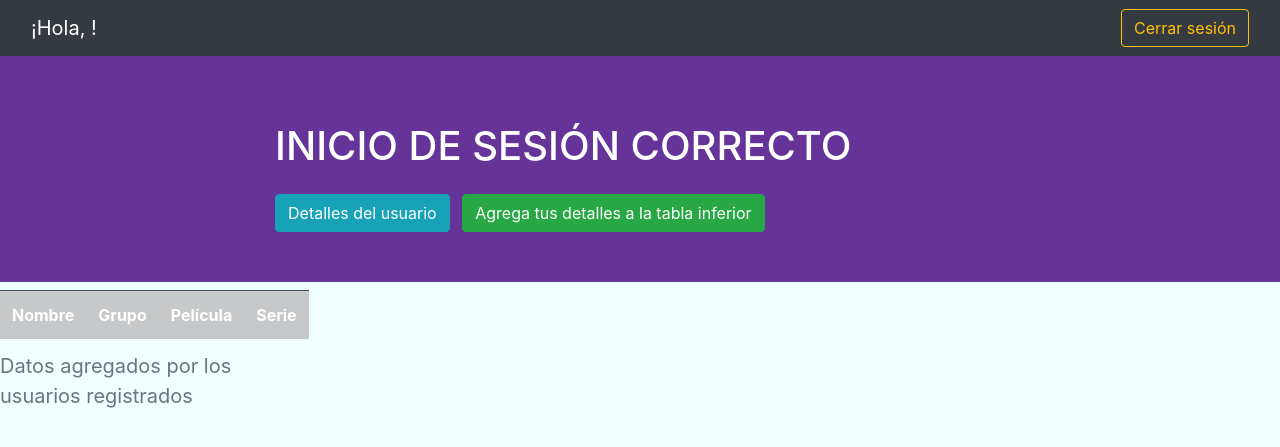
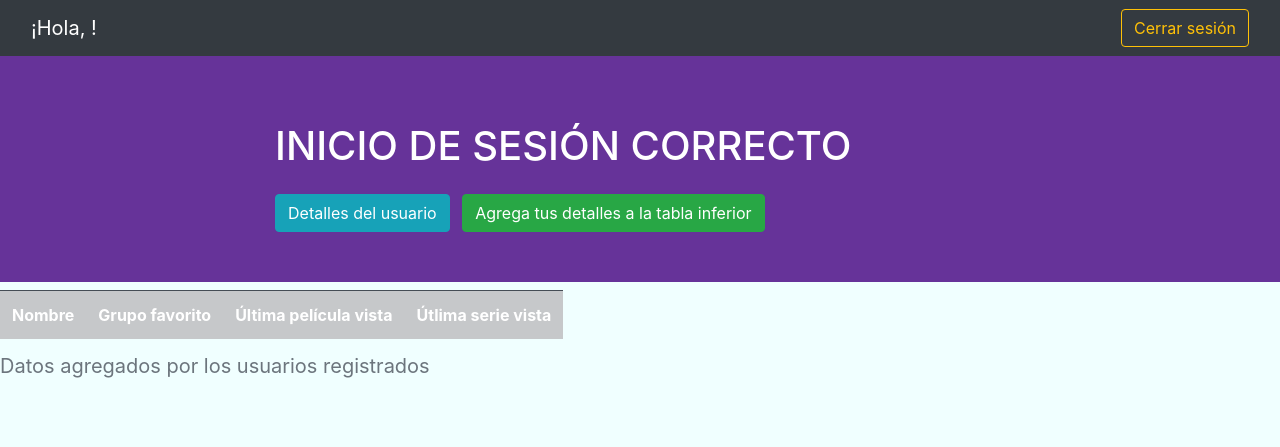
Before and after one commit to eWargreymon/loginApp, a PHP site: page / in a window 1280 px wide. Shown: the top 447 px of the page. Run offline with PHP 8.4, Linux system fonts and the light colour scheme; the visitor is signed in with stand-in values (Sample User, id 1); data that the repository does not hold is empty; some libraries are stand-ins or nearby versions.

Commit message:
Pequeños retoques en los textos

```diff
--- a/index.php
+++ b/index.php
@@ -68,9 +68,9 @@ if(!$_SESSION['email']){
                     <caption class="blockquote">Datos agregados por los usuarios registrados</caption>
                     <tr class="table-dark">
                         <th>Nombre</th>
-                        <th>Grupo</th>
-                        <th>Película</th>
-                        <th>Serie</th>
+                        <th>Grupo favorito</th>
+                        <th>Última película vista</th>
+                        <th>Útlima serie vista</th>
                     </tr>
                     <?php
 
@@ -119,7 +119,7 @@ if(!$_SESSION['email']){
                         <td><?php echo $usuario['correo']; ?></td>
                     </tr>
                     <tr>
-                        <th>Phone</th>
+                        <th>Teléfono</th>
                         <td><?php echo $usuario['telefono']; ?></td>
                     </tr>
                 </table>
--- a/login.php
+++ b/login.php
@@ -63,7 +63,7 @@ session_start();
                         $_SESSION['email'] = $email;
                         header('Location: index.php');
                     } else {
-                        echo "<script>alert('Email o contraseña no válido');</script>";
+                        echo "<script>alert('Contraseña no válida');</script>";
                     }
                 }
             } else {
```
